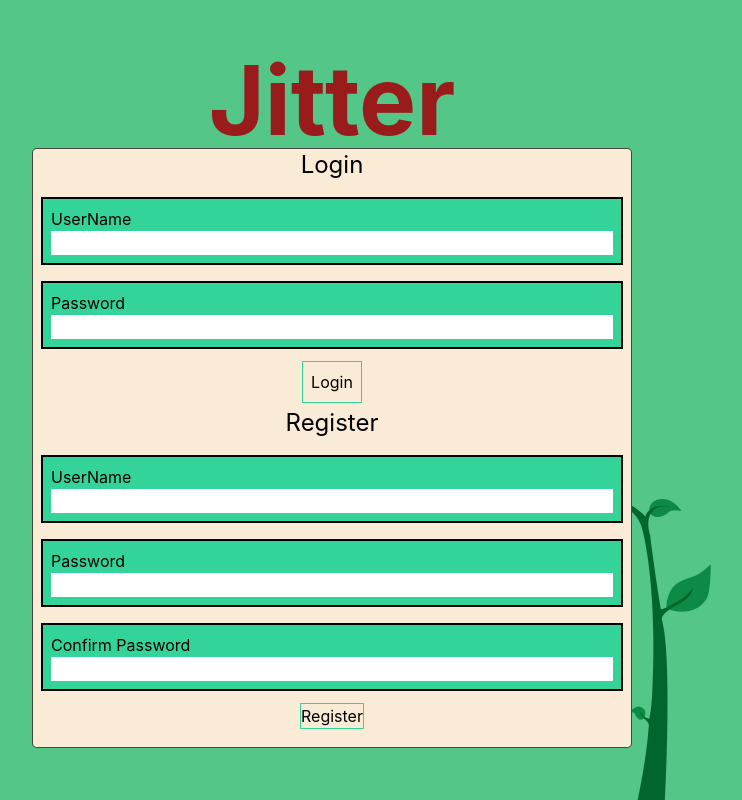
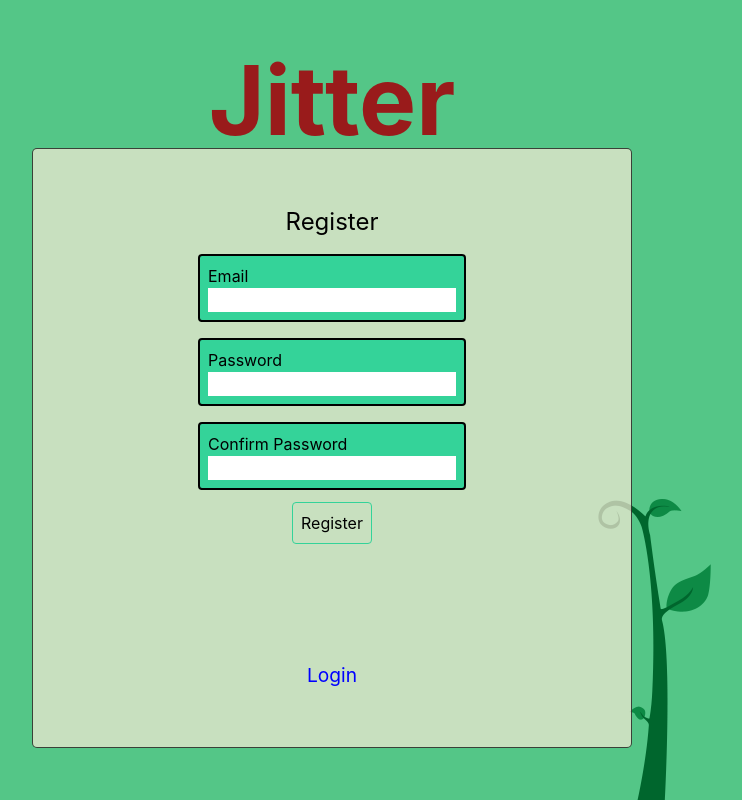
Before and after one commit to Mrdanishjr1992/jitter, a React (Create React App) app in the folder jitter-app/: page / in a window 1280 px wide. Shown: the whole page, without its empty margins (308-1050 px from the left). Built offline with nearby package versions, Linux system fonts and the light colour scheme.

Commit message:
adds dynamic toggle effect between login and register forms

```diff
--- a/jitter-app/src/components/forms/LoginForm.js
+++ b/jitter-app/src/components/forms/LoginForm.js
@@ -52,18 +52,18 @@ export default function LoginForm() {
             {error}
           </h2>
         )}
-        <div className='flex flex-col bg-green-400 text-black border-black border-2  p-2 m-2'>
-          <label htmlFor='username'>UserName</label>
+        <div className='flex flex-col rounded bg-green-400 text-black border-black border-2  p-2 m-2'>
+          <label htmlFor='email'>Email</label>
           <input
             type='text'
-            name='username'
-            id='username'
+            name='email'
+            id='email'
             value={email}
             onChange={(e) => setEmail(e.target.value)}
             required
           />
         </div>
-        <div className='flex flex-col bg-green-400 text-black border-black border-2  p-2 m-2'>
+        <div className='flex flex-col rounded bg-green-400 text-black border-black border-2  p-2 m-2'>
           <label htmlFor='password'>Password</label>
           <input
             type='password'
@@ -76,7 +76,7 @@ export default function LoginForm() {
         </div>
         <div className='my-1 mx-auto'>
           <button
-            className='btn hover:bg-green-400  border-green-400 text-black border p-2'
+            className='btn hover:bg-green-400 rounded border-green-400 text-black border p-2'
             type='submit'>
             Login
           </button>
--- a/jitter-app/src/components/forms/RegisterForm.js
+++ b/jitter-app/src/components/forms/RegisterForm.js
@@ -52,18 +52,18 @@ export default function RegisterForm({ setWelcome, welcome }) {
       <form className='flex flex-col w-full' onSubmit={registerSubmit}>
         {error && <h2 className='text-red-700 text-center p-2'>{error}</h2>}
         {message && <h2 className='text-green-700'>{message}</h2>}
-        <div className='flex flex-col bg-green-400 text-black border-black border-2 p-2 m-2'>
-          <label htmlFor='username'>UserName</label>
+        <div className='flex flex-col bg-green-400 rounded text-black border-black border-2 p-2 m-2'>
+          <label htmlFor='email'>Email</label>
           <input
             type='text'
-            name='username'
-            id='username'
+            name='email'
+            id='email'
             value={email}
             onChange={(e) => setEmail(e.target.value)}
             required
           />
         </div>
-        <div className='flex flex-col bg-green-400 text-black border-black border-2 p-2 m-2'>
+        <div className='flex flex-col bg-green-400 rounded text-black border-black border-2 p-2 m-2'>
           <label htmlFor='password'>Password</label>
           <input
             type='password'
@@ -74,7 +74,7 @@ export default function RegisterForm({ setWelcome, welcome }) {
             required
           />
         </div>
-        <div className='flex flex-col bg-green-400 text-black border-black border-2 p-2 m-2'>
+        <div className='flex flex-col bg-green-400 rounded text-black border-black border-2 p-2 m-2'>
           <label htmlFor='confirm'>Confirm Password</label>
           <input
             type='password'
@@ -87,7 +87,7 @@ export default function RegisterForm({ setWelcome, welcome }) {
         </div>
         <div className='my-1 mx-auto'>
           <button
-            className='btn hover:bg-green-400  border-green-400 text-black border'
+            className='btn hover:bg-green-400 rounded border-green-400 text-black border p-2'
             type='submit'>
             Register
           </button>
--- a/jitter-app/src/index.css
+++ b/jitter-app/src/index.css
@@ -78,16 +78,30 @@ body,
   background-size: cover;
 }
 .landingContainer {
+  display: flex;
+  flex-direction: column;
+  justify-content: space-around;
+  align-items: center;
   width: 600px;
   height: 600px;
-  background-color: antiquewhite;
+  background-color: rgba(250, 235, 215, 0.701);
   border: 1px rgba(0, 0, 0, 0.708) solid;
   border-radius: 5px;
   box-sizing: border-box;
+}
+.link {
+  color: blue;
+  font-size: larger;
+}
+.link:hover {
+  color: rgba(0, 0, 255, 0.585);
 }
 @media only screen and (max-width: 760px) {
   .landingContainer {
     width: 300px;
     height: 500px;
   }
+  .hero {
+    font-size: 60px;
+  }
 }
--- a/jitter-app/src/pages/LandingPage.js
+++ b/jitter-app/src/pages/LandingPage.js
@@ -1,17 +1,45 @@
-import React from 'react';
+import React, { useState, useEffect } from 'react';
 import LoginForm from '../components/forms/LoginForm';
 import RegisterForm from '../components/forms/RegisterForm';
 export default function LandingPage() {
+  const [toggleForm, setToggleForm] = useState(true);
+  const toggle = () => {
+    if (toggleForm) {
+      setToggleForm(false);
+    } else {
+      setToggleForm(true);
+    }
+  };
+  useEffect(() => {
+    if (toggleForm === false) {
+      document.getElementById('login').style.display = 'none';
+      document.getElementById('register').style.display = 'flex';
+    } else {
+      document.getElementById('login').style.display = 'flex';
+      document.getElementById('register').style.display = 'none';
+    }
+  }, [toggleForm]);
   return (
     <div className='landing'>
-      <h1 className='text-8xl text-red-800 font-bold'>Jitter</h1>
+      <h1 className='hero text-8xl text-red-800 font-bold'>Jitter</h1>
       <div className='landingContainer'>
-        <section className='signup'>
+        <section id='register' className='signup'>
           <LoginForm />
         </section>
-        <section className='login'>
+        <section id='login' className='login'>
           <RegisterForm />
         </section>
+        <div>
+          {toggleForm ? (
+            <button className='link' onClick={() => toggle()}>
+              Login
+            </button>
+          ) : (
+            <button className='link' onClick={() => toggle()}>
+              Register
+            </button>
+          )}
+        </div>
       </div>
     </div>
   );
```
